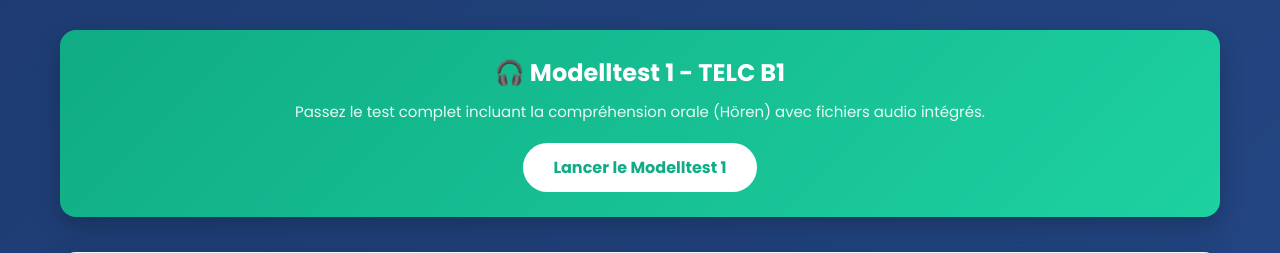
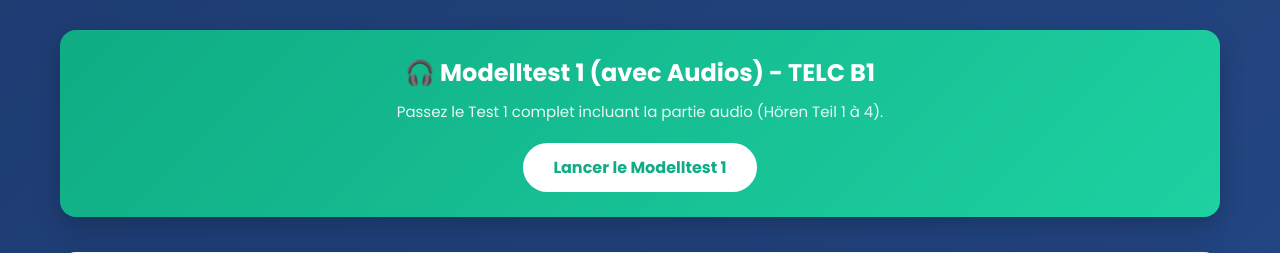
Before and after one commit to ngouachegnetambojosias-jpg/mon_site, a PHP site: page /exercice.php in a window 1280 px wide. Shown: the part 68-321 px from the top of the page. Run offline with PHP 8.4, Linux system fonts and the light colour scheme; the visitor is signed in with stand-in values (Sample User, id 1).

Commit message:
Refactor audio section and update HTML structure

```diff
--- a/exercice.php
+++ b/exercice.php
@@ -48,12 +48,7 @@ $sections = [
     ],
     [
         'title' => 'Hören',
-        'items' => [
-            ['name' => 'Teil 1 (Audio)', 'file' => 'audio/01_041868_Uebungspruefung_1_Hoeren_Teil1.mp3'],
-            ['name' => 'Teil 2 (Audio)', 'file' => 'audio/02_041868_Uebungspruefung_1_Hoeren_Teil2.mp3'],
-            ['name' => 'Teil 3 (Audio)', 'file' => 'audio/03_041868_Uebungspruefung_1_Hoeren_Teil3.mp3'],
-            ['name' => 'Teil 4 (Audio)', 'file' => 'audio/04_041868_Uebungspruefung_1_Hoeren_Teil4.mp3']
-        ]
+        'items' => ['Teil 1', 'Teil 2', 'Teil 3']
     ]
 ];
 ?>
@@ -226,10 +221,10 @@ $sections = [
 
 <div class="container">
 
-    <!-- Bannières d'accès direct au Modelltest 1 -->
+    <!-- Accès direct et exclusif au Modelltest 1 avec audio -->
     <div class="banner-modelltest">
-        <h2>🎧 Modelltest 1 - TELC <?= $niveau ?></h2>
-        <p>Passez le test complet incluant la compréhension orale (Hören) avec fichiers audio intégrés.</p>
+        <h2>🎧 Modelltest 1 (avec Audios) - TELC <?= $niveau ?></h2>
+        <p>Passez le Test 1 complet incluant la partie audio (Hören Teil 1 à 4).</p>
         <a href="modelltest1.html" class="btn-modelltest">Lancer le Modelltest 1</a>
     </div>
 
@@ -238,15 +233,9 @@ $sections = [
             <h2 class="section-title"><?= htmlspecialchars($sec['title']) ?></h2>
             <div class="items-grid">
                 <?php foreach ($sec['items'] as $item): ?>
-                    <?php if (is_array($item)): ?>
-                        <a href="<?= htmlspecialchars($item['file']) ?>" target="_blank" class="item-card">
-                            🎵 <?= htmlspecialchars($item['name']) ?>
-                        </a>
-                    <?php else: ?>
-                        <a href="quiz.php?niveau=<?= strtolower($niveau) ?>&sujet=<?= urlencode($item) ?>" class="item-card">
-                            <?= htmlspecialchars($item) ?>
-                        </a>
-                    <?php endif; ?>
+                    <a href="quiz.php?niveau=<?= strtolower($niveau) ?>&sujet=<?= urlencode($item) ?>" class="item-card">
+                        <?= htmlspecialchars($item) ?>
+                    </a>
                 <?php endforeach; ?>
             </div>
         </div>
```
